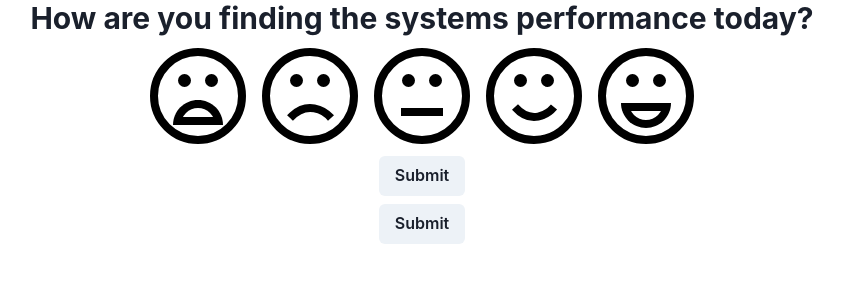
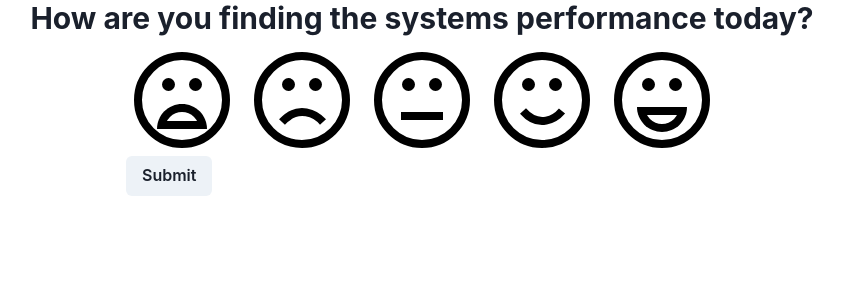
Before and after one commit to djaustin/question-master, a Next.js app: page / in a window 1280 px wide. Shown: the top 300 px of the page, without its empty margins (218-1062 px from the left). Built offline with nearby package versions, Linux system fonts and the light colour scheme.

Commit message:
feat: make faces into radio group and add form
Co-authored-by: annabelkimber <annabelkimber@users.noreply.github.com>
Co-authored-by: tigs1995 <tigs1995@users.noreply.github.com>

```diff
--- a/package.json
+++ b/package.json
@@ -16,7 +16,8 @@
     "next": "latest",
     "prisma": "^3.1.1",
     "react": "^17.0.2",
-    "react-dom": "^17.0.2"
+    "react-dom": "^17.0.2",
+    "react-hook-form": "^7.15.4"
   },
   "devDependencies": {
     "@types/node": "^14.6.0",
--- a/src/components/FeedbackButton.tsx
+++ b/src/components/FeedbackButton.tsx
@@ -6,41 +6,53 @@ import SadSvg from "../assets/sad";
 import GrinSvg from "../assets/grin";
 import NeutralSvg from "../assets/neutral";
 import HappySvg from "../assets/happy";
-
+import { RadioProps, useRadio, UseRadioProps } from "@chakra-ui/radio";
 
 export type FeedbackButtonProps = {
-  variant: 'frown' | 'sad' | 'neutral' | 'happy' | 'grin'
-}
+  variant: "frown" | "sad" | "neutral" | "happy" | "grin";
+} & UseRadioProps;
 
-export default function FeedbackButton({variant}: FeedbackButtonProps ) {
+export default function FeedbackButton({
+  variant,
+  ...radioProps
+}: FeedbackButtonProps) {
+  const { getInputProps, getCheckboxProps } = useRadio(radioProps);
+  const inputProps = getInputProps();
+  const checkboxProps = getCheckboxProps();
   let svg: ReactElement;
-  switch(variant){
+  switch (variant) {
     case "frown":
-      svg = <FrownSvg/>;
+      svg = <FrownSvg />;
       break;
     case "sad":
-      svg = <SadSvg/>;
+      svg = <SadSvg />;
       break;
-    case 'neutral':
-      svg = <NeutralSvg/>;
+    case "neutral":
+      svg = <NeutralSvg />;
       break;
-    case 'happy':
-      svg = <HappySvg/>;
+    case "happy":
+      svg = <HappySvg />;
       break;
-    case 'grin':
-      svg = <GrinSvg/>;
+    case "grin":
+      svg = <GrinSvg />;
       break;
   }
 
   return (
+    <Box as="label">
+      <input {...getInputProps()} />
       <Box
-      p="1"
+        {...getCheckboxProps()}
+        p="2"
         color="red"
         textColor="red"
         borderRadius="lg"
-      _hover={{ bg: useColorModeValue("gray.100", "gray.700") }}
+        _checked={{
+          bg: useColorModeValue("gray.200", "gray.700"),
+        }}
       >
         {svg}
       </Box>
+    </Box>
   );
 }
--- /dev/null
+++ b/src/components/LikertScale.tsx
@@ -0,0 +1,42 @@
+import { Stack, StackProps, useRadioGroup } from "@chakra-ui/react";
+import React from "react";
+import { ControllerRenderProps } from "react-hook-form";
+import FeedbackButton, { FeedbackButtonProps } from "./FeedbackButton";
+
+const responses: { variant: FeedbackButtonProps["variant"]; value: string }[] =
+  [
+    { variant: "sad", value: "1" },
+    { variant: "frown", value: "2" },
+    { variant: "neutral", value: "3" },
+    { variant: "happy", value: "4" },
+    { variant: "grin", value: "5" },
+  ];
+
+export type LikertScaleProps = {
+  fieldProps?: ControllerRenderProps;
+} & StackProps;
+
+const LikertScale: React.FC<LikertScaleProps> = ({
+  fieldProps,
+  ...stackProps
+}) => {
+  const { getRootProps, getRadioProps } = useRadioGroup({
+    name: "score",
+    onChange: console.log,
+  });
+  return (
+    <Stack
+      {...stackProps}
+      {...getRootProps()}
+      {...fieldProps}
+      direction={{ base: "column", sm: "row" }}
+    >
+      {responses.map(({ variant, value }) => {
+        const radioProps = getRadioProps({ value });
+        return <FeedbackButton key={value} variant={variant} {...radioProps} />;
+      })}
+    </Stack>
+  );
+};
+
+export default LikertScale;
--- a/src/components/likertScale.tsx
+++ /dev/null
@@ -1,13 +0,0 @@
-import { Stack } from "@chakra-ui/react";
-import React from "react";
-import FeedbackButton, { FeedbackButtonProps } from "./FeedbackButton";
-
-const responses: FeedbackButtonProps['variant'][] = ['sad', 'frown', 'neutral', 'happy', 'grin']
-
-const LikertScale = () => (
-  <Stack direction={{ base: "column", sm: "row" }} >
-    {responses.map(variant => <FeedbackButton key={variant} variant={variant}/>)}
-  </Stack>
-);
-
-export default LikertScale;
--- a/src/pages/index.tsx
+++ b/src/pages/index.tsx
@@ -1,36 +1,38 @@
-import { Container, Center, Heading, VStack, Button, useColorMode } from "@chakra-ui/react";
+import {
+  Container,
+  Center,
+  Heading,
+  VStack,
+  Button,
+  useColorMode,
+} from "@chakra-ui/react";
 import React from "react";
-import LikertScale from "../components/likertScale";
+import { Controller, useForm } from "react-hook-form";
+import LikertScale from "../components/LikertScale";
+
+type FormInputs = {
+  score: string;
+};
 
 const Index = () => {
-const {toggleColorMode} = useColorMode();
- return (
-  <Container maxW='4xl'>
-    <VStack>
-      <Heading size="lg" >How are you finding the systems performance today?</Heading>
-      <LikertScale/>
-      <Button
-        onClick={async () =>
-          await fetch("/api/feedback", {
-            method: "POST",
-            headers: {
-              "Content-Type": "application/json",
-            },
-            body: JSON.stringify({ score: 2 }),
-          })
-        }
-      >
-        Submit
-      </Button>
-      <Button
-        onClick={toggleColorMode
-        }
-      >
-        Submit
-      </Button>
-    </VStack>
-  </Container>
- )
+  const { handleSubmit, control } = useForm<FormInputs>();
+  return (
+    <Container maxW="4xl">
+      <VStack>
+        <Heading size="lg">
+          How are you finding the systems performance today?
+        </Heading>
+        <form onSubmit={handleSubmit((data) => alert(JSON.stringify(data)))}>
+          <Controller
+            name="score"
+            render={({ field }) => <LikertScale fieldProps={field} />}
+            control={control}
+          />
+          <Button type="submit">Submit</Button>
+        </form>
+      </VStack>
+    </Container>
+  );
 };
 
 export default Index;
```
Also changed, not shown: 2 other files (tests, documents, lock files or other folders). Lines whose indentation alone changed are shown as unchanged.
